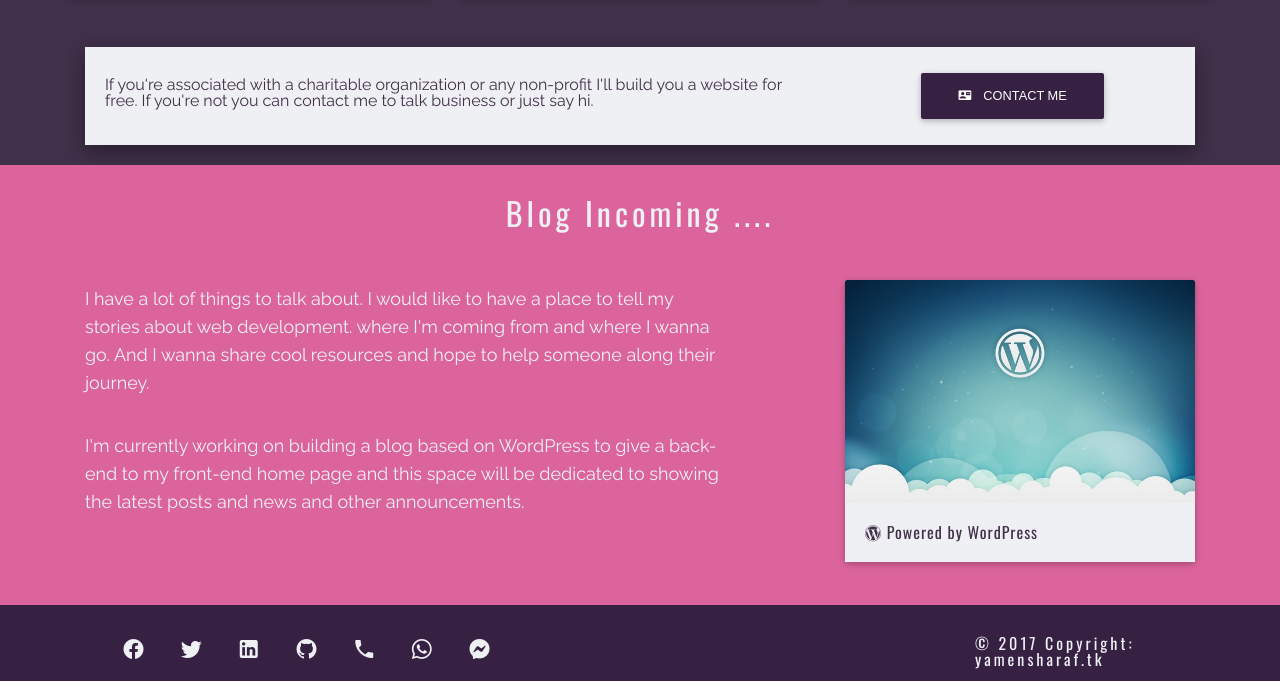
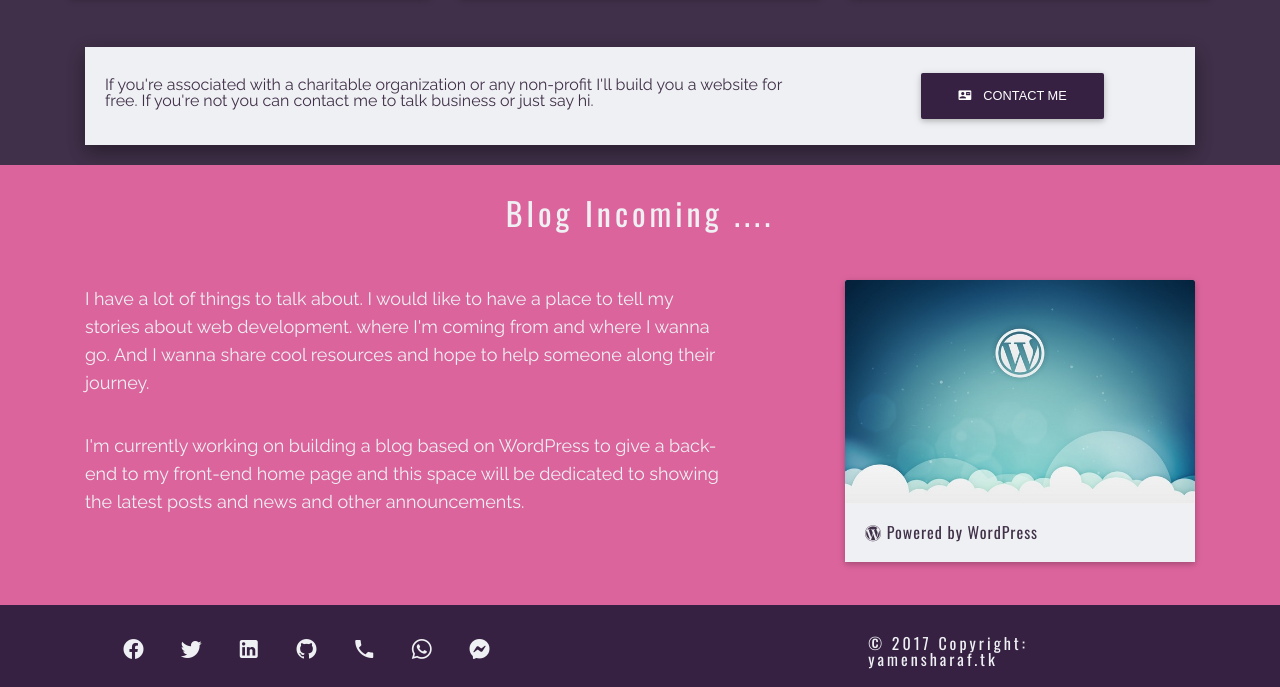
Before and after one commit to YamenSharaf/MDBS, a plain HTML site: page index.html in a window 1280 px wide. Shown: the part 2577-3264 px from the top of the page. Drawn offline with nearby package versions, Linux system fonts and the light colour scheme.

Commit message:
footer bug

```diff
--- a/index.html
+++ b/index.html
@@ -409,10 +409,10 @@
                 </ul>
 
             </div>
-            <div class="col-md-3">
+            <div class="col-md-2">
 
             </div>
-            <div class="col-md-3 top-buffer">
+            <div class="col-md-3 top-buffer bottom-buffer">
                 <p>© 2017 Copyright: <a href="https://yamensharaf.tk"> yamensharaf.tk </a></p>
             </div>
 
```
